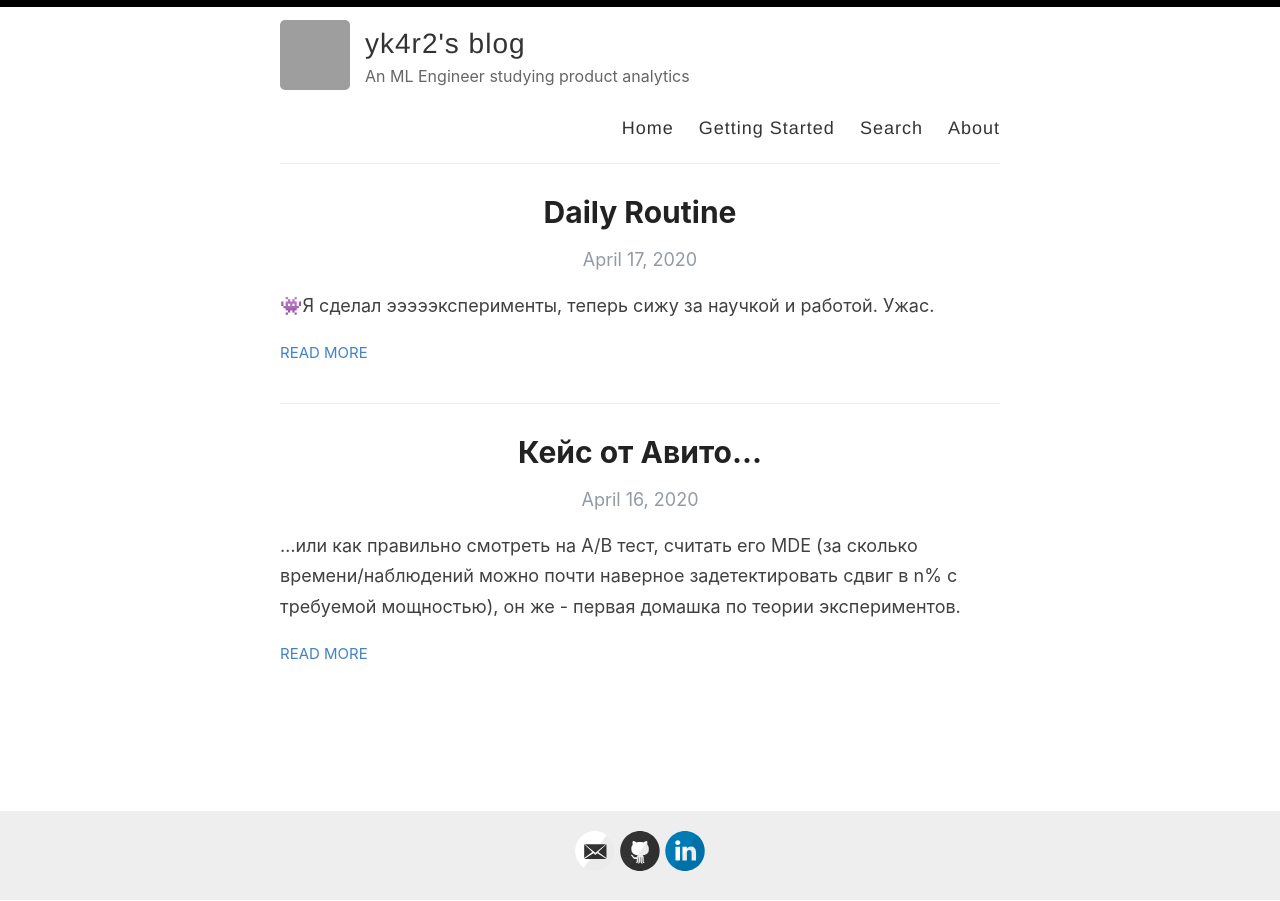
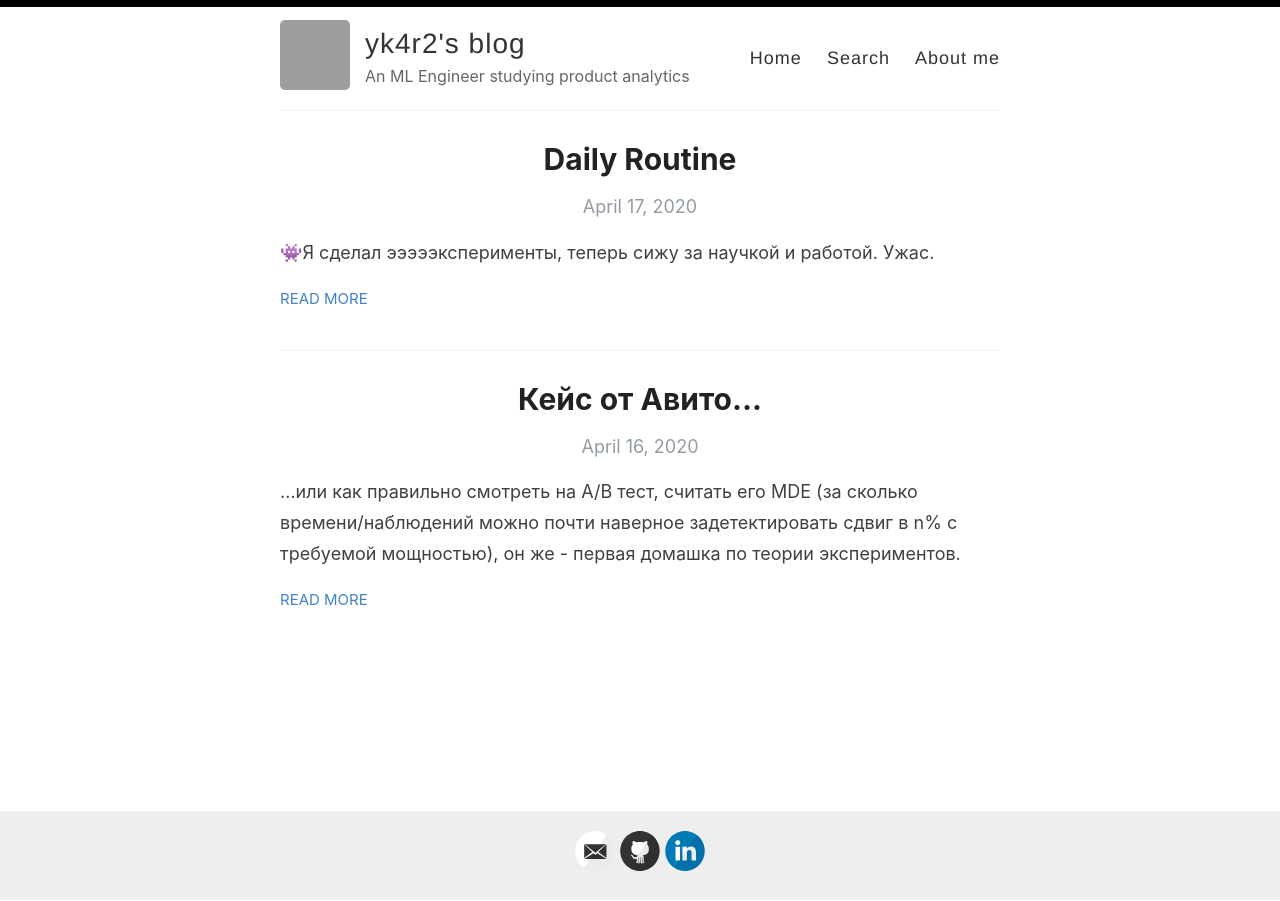
Before and after one commit to yk4r2/yk4r2.github.io, a Jekyll site: the page built from index.html, in a window 1280 px wide. Built offline with Jekyll 4.4.1, drawn with Linux system fonts in a browser that asks for light colours; the list of posts is cut into pages by our own code; grey boxes are pictures that could not be loaded.

```diff
--- a/_layouts/default.html
+++ b/_layouts/default.html
@@ -29,9 +29,8 @@
 
             <nav>
               <a href="{{ site.baseurl }}/">Home</a>
-              <a href="{{ site.baseurl }}/getting-started">Getting Started</a>
               <a href="{{ site.baseurl }}/search">Search</a>
-              <a href="{{ site.baseurl }}/about">About</a>
+              <a href="{{ site.baseurl }}/about">About me</a>
             </nav>
           </header>
         </div>
```
